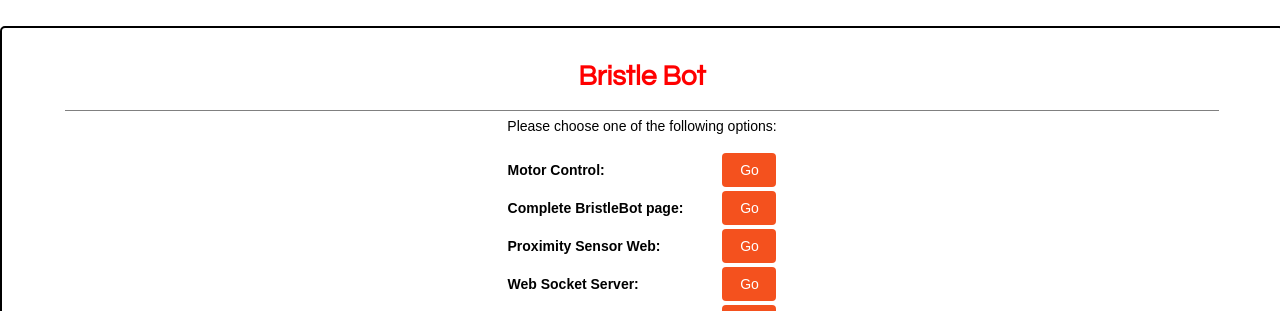
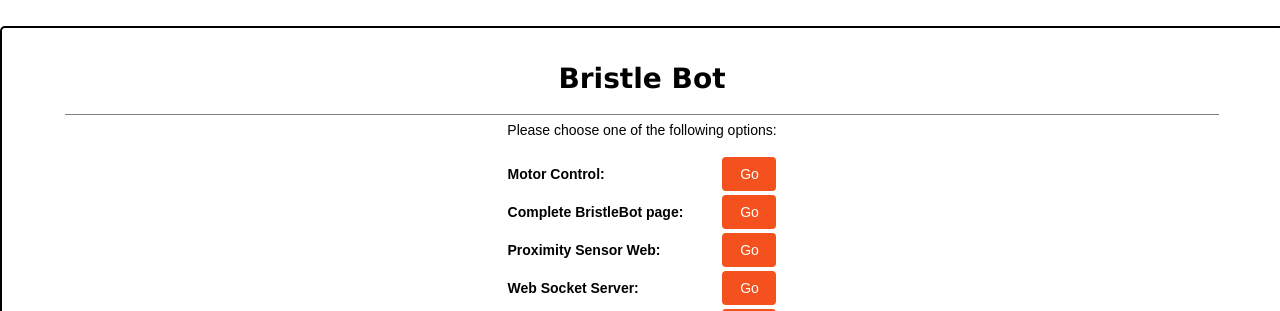
Before and after one commit to bennthomsen/ESP8266-BristleBot, a plain HTML site: page ESP8266_BristleBot/data/index.html in a window 1280 px wide. Shown: the top 311 px of the page. Drawn offline with Linux system fonts and the light colour scheme.

Commit message:
Update indexstyle.css

```diff
--- a/ESP8266_BristleBot/data/indexstyle.css
+++ b/ESP8266_BristleBot/data/indexstyle.css
@@ -13,8 +13,8 @@ body {
 
  .title {
              <font-size: 45px;
-             color: red;
-             font-family: "Century Gothic";
+             color: black;
+             font-family: Verdana;
              text-align: center;
  }
 
```
